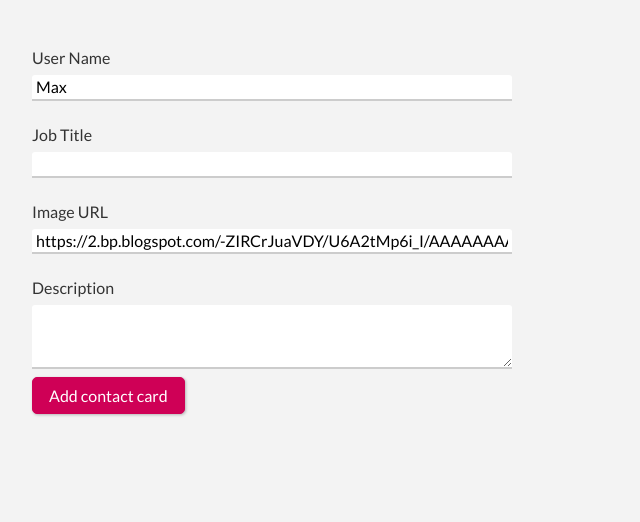
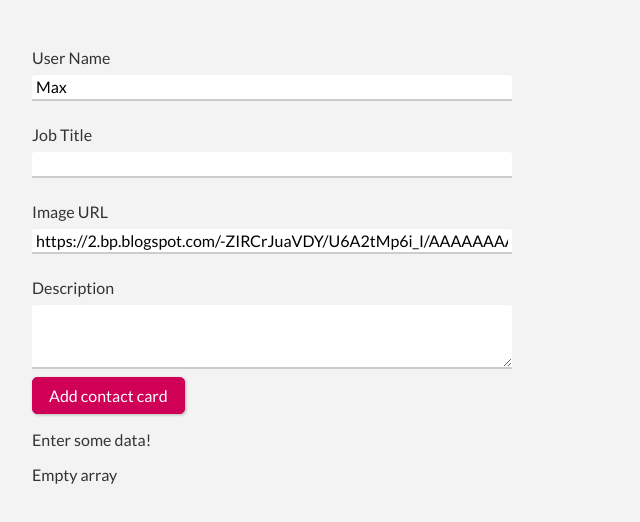
Before and after one commit to Theo6890/learning-svelte, a Svelte app: page / in a window 1280 px wide. Shown: the top 522 px of the page, without its empty margins (0-640 px from the left). Built offline with nearby package versions, Linux system fonts and the light colour scheme.

Commit message:
feat: loop on content and display index

```diff
--- a/src/App.svelte
+++ b/src/App.svelte
@@ -7,6 +7,8 @@
     "https://2.bp.blogspot.com/-ZIRCrJuaVDY/U6A2tMp6i_I/AAAAAAAAIwk/DSMbTg5I0mI/s1600/Emoji.png";
   let description = "";
   let formState = "empty";
+
+  let createdContacts = [];
 
   function addContact() {
     if (
@@ -18,6 +20,16 @@
       formState = "invalid";
       return;
     }
+    createdContacts = [
+      ...createdContacts,
+      {
+        name,
+        title,
+        jobTitle: title,
+        imageUrl: image,
+        description,
+      },
+    ];
     formState = "done";
   }
 </script>
@@ -44,16 +56,23 @@
 <button on:click={addContact}>Add contact card</button>
 
 <!-- only display if done is true -->
-{#if formState === "done"}
+{#if formState === "invalid"}
+  <p>invalid input</p>
+{:else}
+  <p>Enter some data!</p>
+{/if}
+
+{#each createdContacts as contact, i}
+  <h2>{i + +1}</h2>
   <ContactCard
-    userName={name}
-    jobTitle={title}
-    {description}
-    userImage={image}
+    userName={contact.name}
+    jobTitle={contact.jobTitle}
+    description={contact.description}
+    userImage={contact.imageUrl}
   />
-{:else if formState === "invalid"}
-  <p>invalid input</p>
-{/if}
+{:else}
+  <p>Empty array</p>
+{/each}
 
 <style>
   #form {
```
